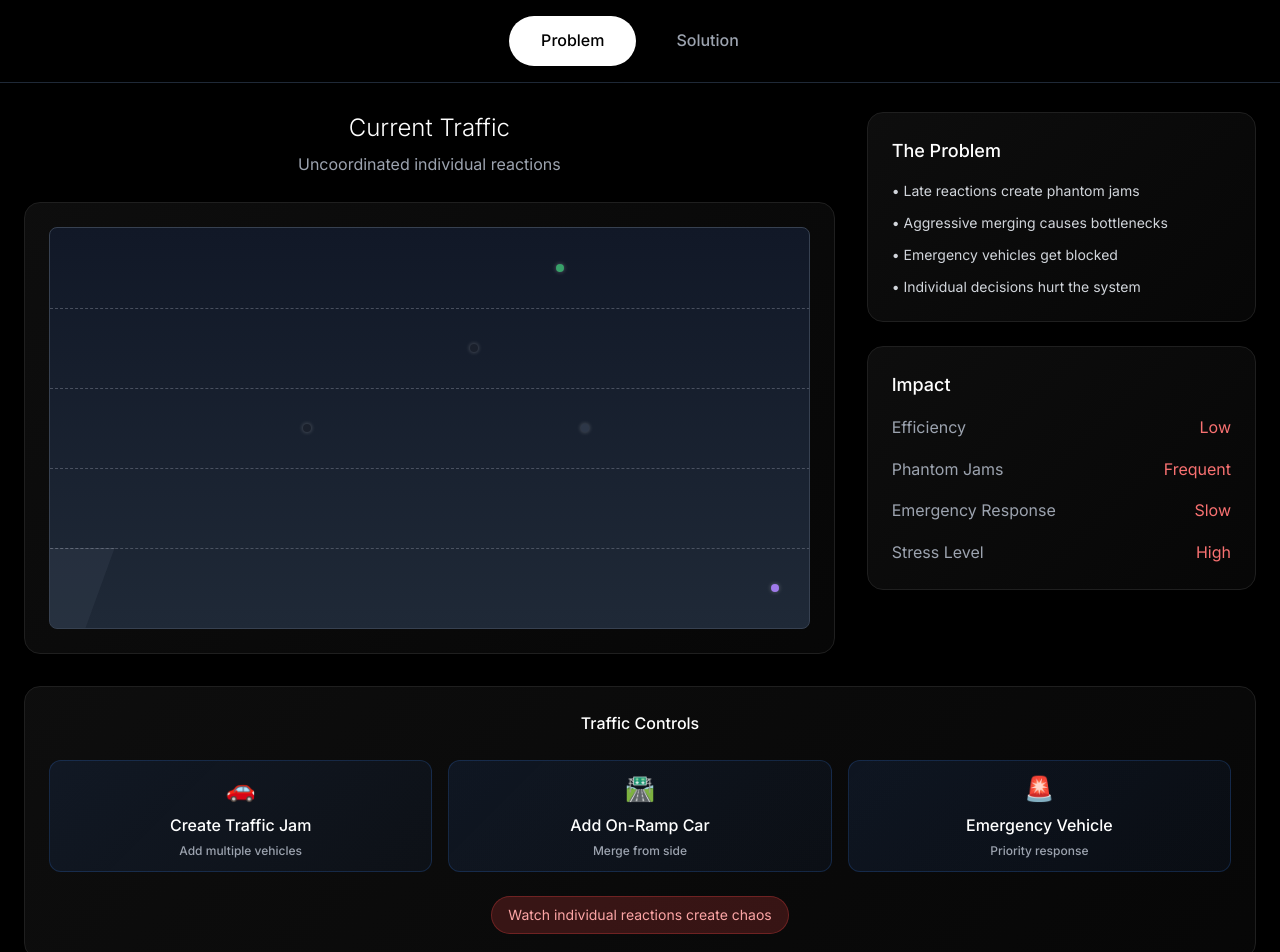
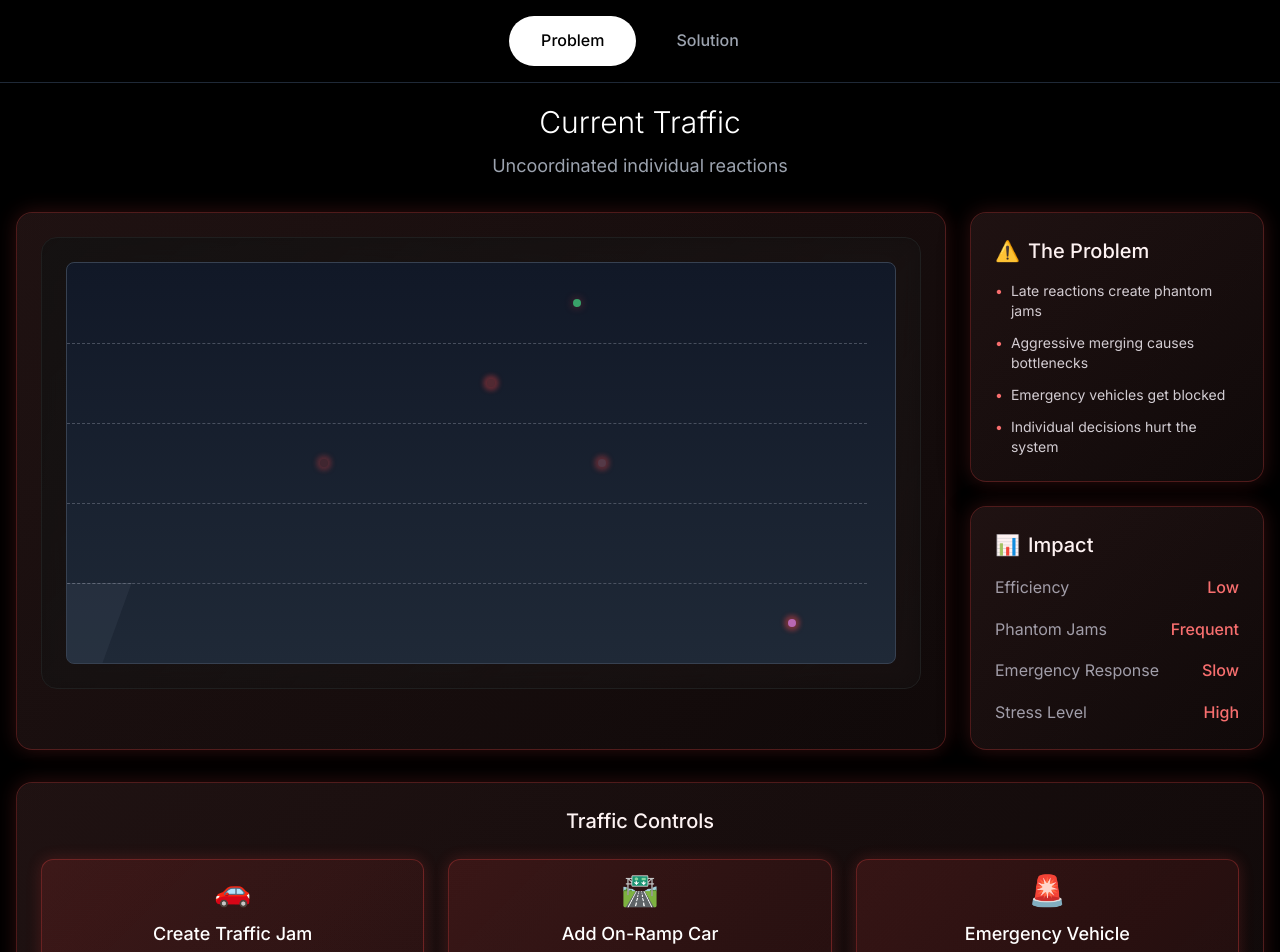
Before and after one commit to ParthivNair/portfolio-website, a Next.js app in the folder traffic/: page / in a window 1280 px wide. Shown: the top 952 px of the page. Built offline with nearby package versions, Linux system fonts and the light colour scheme.

Commit message:
making sure i dont make the same mistake as last time

```diff
--- a/traffic/src/app/globals.css
+++ b/traffic/src/app/globals.css
@@ -45,29 +45,52 @@ body {
   overflow: hidden;
 }
 
-.glow-card::before {
+/* Red glow for problem page */
+.glow-card-red {
+  background: linear-gradient(135deg, rgba(17, 17, 17, 0.8), rgba(17, 17, 17, 0.4));
+  border: 1px solid rgba(239, 68, 68, 0.3);
+  border-radius: 16px;
+  backdrop-filter: blur(10px);
+  position: relative;
+  overflow: hidden;
+  box-shadow:
+    0 0 20px rgba(239, 68, 68, 0.2),
+    0 8px 32px rgba(0, 0, 0, 0.3);
+}
+
+.glow-card-red::before {
   content: '';
   position: absolute;
   top: 0;
   left: 0;
   right: 0;
   bottom: 0;
-  background: linear-gradient(135deg, rgba(59, 130, 246, 0.05), rgba(16, 185, 129, 0.05));
-  opacity: 0;
-  transition: opacity 0.3s ease;
+  background: linear-gradient(135deg, rgba(239, 68, 68, 0.08), rgba(239, 68, 68, 0.04));
   border-radius: 16px;
 }
 
-.glow-card:hover::before {
-  opacity: 1;
+/* Green glow for solution page */
+.glow-card-green {
+  background: linear-gradient(135deg, rgba(17, 17, 17, 0.8), rgba(17, 17, 17, 0.4));
+  border: 1px solid rgba(16, 185, 129, 0.3);
+  border-radius: 16px;
+  backdrop-filter: blur(10px);
+  position: relative;
+  overflow: hidden;
+  box-shadow:
+    0 0 20px rgba(16, 185, 129, 0.2),
+    0 8px 32px rgba(0, 0, 0, 0.3);
 }
 
-.glow-card:hover {
-  transform: translateY(-2px);
-  box-shadow:
-    0 0 40px rgba(59, 130, 246, 0.15),
-    0 20px 40px rgba(0, 0, 0, 0.3);
-  border-color: rgba(59, 130, 246, 0.3);
+.glow-card-green::before {
+  content: '';
+  position: absolute;
+  top: 0;
+  left: 0;
+  right: 0;
+  bottom: 0;
+  background: linear-gradient(135deg, rgba(16, 185, 129, 0.08), rgba(16, 185, 129, 0.04));
+  border-radius: 16px;
 }
 
 .glow-button {
@@ -82,26 +105,28 @@ body {
   overflow: hidden;
 }
 
-.glow-button::before {
-  content: '';
-  position: absolute;
-  top: 0;
-  left: -100%;
-  width: 100%;
-  height: 100%;
-  background: linear-gradient(90deg, transparent, rgba(255, 255, 255, 0.1), transparent);
-  transition: left 0.5s ease;
+.glow-button-red {
+  background: linear-gradient(135deg, rgba(239, 68, 68, 0.15), rgba(239, 68, 68, 0.08));
+  border: 1px solid rgba(239, 68, 68, 0.3);
+  color: var(--text-primary);
+  padding: 12px 24px;
+  border-radius: 12px;
+  font-weight: 500;
+  position: relative;
+  overflow: hidden;
+  box-shadow: 0 0 15px rgba(239, 68, 68, 0.2);
 }
 
-.glow-button:hover::before {
-  left: 100%;
-}
-
-.glow-button:hover {
-  background: linear-gradient(135deg, rgba(59, 130, 246, 0.2), rgba(59, 130, 246, 0.1));
-  border-color: rgba(59, 130, 246, 0.4);
-  box-shadow: 0 0 20px rgba(59, 130, 246, 0.3);
-  transform: translateY(-1px);
+.glow-button-green {
+  background: linear-gradient(135deg, rgba(16, 185, 129, 0.15), rgba(16, 185, 129, 0.08));
+  border: 1px solid rgba(16, 185, 129, 0.3);
+  color: var(--text-primary);
+  padding: 12px 24px;
+  border-radius: 12px;
+  font-weight: 500;
+  position: relative;
+  overflow: hidden;
+  box-shadow: 0 0 15px rgba(16, 185, 129, 0.2);
 }
 
 .glow-button.active {
@@ -109,6 +134,22 @@ body {
   border-color: rgba(59, 130, 246, 0.5);
   box-shadow:
     0 0 20px rgba(59, 130, 246, 0.4),
+    inset 0 1px 0 rgba(255, 255, 255, 0.1);
+}
+
+.glow-button-red.active {
+  background: linear-gradient(135deg, rgba(239, 68, 68, 0.3), rgba(239, 68, 68, 0.2));
+  border-color: rgba(239, 68, 68, 0.5);
+  box-shadow:
+    0 0 20px rgba(239, 68, 68, 0.4),
+    inset 0 1px 0 rgba(255, 255, 255, 0.1);
+}
+
+.glow-button-green.active {
+  background: linear-gradient(135deg, rgba(16, 185, 129, 0.3), rgba(16, 185, 129, 0.2));
+  border-color: rgba(16, 185, 129, 0.5);
+  box-shadow:
+    0 0 20px rgba(16, 185, 129, 0.4),
     inset 0 1px 0 rgba(255, 255, 255, 0.1);
 }
 
--- a/traffic/src/components/HighwaySimulation.tsx
+++ b/traffic/src/components/HighwaySimulation.tsx
@@ -120,6 +120,7 @@ export default function HighwaySimulation({ mode }: HighwaySimulationProps) {
           // Uncoordinated behavior - react late to obstacles
           if (vehicleAhead && vehicleAhead.x - vehicle.x < 50) {
             targetSpeed = Math.max(0, vehicleAhead.speed - 1)
+            vehicle.intentSignal = { type: 'brake', strength: 0.8 }
           }
 
           // Emergency vehicle causes chaos - individual reactions
@@ -129,6 +130,7 @@ export default function HighwaySimulation({ mode }: HighwaySimulationProps) {
               // Random panic reactions
               if (Math.random() < 0.3) {
                 targetSpeed = Math.max(0, targetSpeed - 3)
+                vehicle.intentSignal = { type: 'emergency', strength: 1 }
               }
             }
           }
@@ -137,6 +139,12 @@ export default function HighwaySimulation({ mode }: HighwaySimulationProps) {
           const vehiclesInLane = newVehicles.filter(v => v.lane === vehicle.lane && v.x > vehicle.x - 200 && v.x < vehicle.x + 200)
           if (vehiclesInLane.length > 3) {
             targetSpeed = Math.max(0, targetSpeed - 1)
+            vehicle.intentSignal = { type: 'brake', strength: 0.6 }
+          }
+
+          // Random stress signals to show chaotic behavior
+          if (Math.random() < 0.1) {
+            vehicle.intentSignal = { type: 'merge', strength: 0.5 }
           }
         } else {
           // Coordinated behavior - smooth reactions
@@ -427,21 +435,24 @@ export default function HighwaySimulation({ mode }: HighwaySimulationProps) {
                     height: vehicle.isEmergency ? 12 : 8,
                     left: vehicle.x,
                     top: vehicle.y - (vehicle.isEmergency ? 6 : 4),
-                    boxShadow: vehicle.isEmergency ? '0 0 16px rgba(239, 68, 68, 0.8)' : '0 0 4px rgba(255, 255, 255, 0.3)'
+                    boxShadow: vehicle.isEmergency ? '0 0 16px rgba(239, 68, 68, 0.8)' :
+                              mode === 'problem' ? '0 0 8px rgba(239, 68, 68, 0.4)' :
+                              '0 0 8px rgba(16, 185, 129, 0.4)'
                   }}
                   initial={{ opacity: 0, scale: 0.5 }}
                   animate={{ opacity: 1, scale: 1 }}
                   exit={{ opacity: 0, scale: 0.5 }}
                   transition={{ duration: 0.2 }}
                 >
-                  {/* Intent signals for solution mode - subtle glow effect */}
-                  {mode === 'solution' && vehicle.intentSignal && (
+                  {/* Intent signals - subtle glow effect */}
+                  {vehicle.intentSignal && (
                     <div
                       className="absolute -inset-1 rounded-full animate-pulse"
                       style={{
-                        backgroundColor: vehicle.intentSignal.type === 'emergency' ? '#ef4444' :
+                        backgroundColor: mode === 'problem' ? '#ef4444' :
+                                       vehicle.intentSignal.type === 'emergency' ? '#ef4444' :
                                        vehicle.intentSignal.type === 'brake' ? '#f59e0b' : '#10b981',
-                        opacity: vehicle.intentSignal.strength * 0.3,
+                        opacity: mode === 'problem' ? vehicle.intentSignal.strength * 0.4 : vehicle.intentSignal.strength * 0.3,
                         filter: 'blur(2px)'
                       }}
                     />
--- a/traffic/src/components/ProblemView.tsx
+++ b/traffic/src/components/ProblemView.tsx
@@ -3,58 +3,82 @@ import TrafficControls from './TrafficControls'
 
 export default function ProblemView() {
   return (
-    <div className="container mx-auto px-6 py-8 max-w-7xl">
-      {/* Simulation Section */}
-      <div className="grid grid-cols-1 lg:grid-cols-3 gap-8 mb-8">
-        {/* Simulation */}
-        <div className="lg:col-span-2">
-          <div className="text-center mb-6">
-            <h2 className="text-2xl font-light text-white mb-2">Current Traffic</h2>
-            <p className="text-gray-400">Uncoordinated individual reactions</p>
+    <div className="container mx-auto px-4 py-6 max-w-7xl">
+      {/* Header Section */}
+      <div className="text-center mb-8">
+        <h1 className="text-3xl font-light text-white mb-3">Current Traffic</h1>
+        <p className="text-gray-400 text-lg">Uncoordinated individual reactions</p>
+      </div>
+
+      {/* Main Content Grid */}
+      <div className="grid grid-cols-1 xl:grid-cols-4 gap-6 mb-8">
+        {/* Simulation - Takes up more space */}
+        <div className="xl:col-span-3">
+          <div className="glow-card-red p-6 h-full">
+            <HighwaySimulation mode="problem" />
           </div>
-          <HighwaySimulation mode="problem" />
         </div>
 
-        {/* Description & Metrics */}
-        <div className="space-y-6">
-          {/* Description */}
-          <div className="glow-card p-6">
-            <h3 className="text-lg font-medium text-white mb-4">The Problem</h3>
+        {/* Side Panel - Problem Details */}
+        <div className="xl:col-span-1 space-y-6">
+          {/* Problem Description */}
+          <div className="glow-card-red p-6">
+            <h3 className="text-xl font-medium text-white mb-4 flex items-center">
+              <span className="text-red-400 mr-2">⚠️</span>
+              The Problem
+            </h3>
             <div className="space-y-3 text-sm text-gray-300">
-              <p>• Late reactions create phantom jams</p>
-              <p>• Aggressive merging causes bottlenecks</p>
-              <p>• Emergency vehicles get blocked</p>
-              <p>• Individual decisions hurt the system</p>
+              <div className="flex items-start">
+                <span className="text-red-400 mr-2">•</span>
+                <span>Late reactions create phantom jams</span>
+              </div>
+              <div className="flex items-start">
+                <span className="text-red-400 mr-2">•</span>
+                <span>Aggressive merging causes bottlenecks</span>
+              </div>
+              <div className="flex items-start">
+                <span className="text-red-400 mr-2">•</span>
+                <span>Emergency vehicles get blocked</span>
+              </div>
+              <div className="flex items-start">
+                <span className="text-red-400 mr-2">•</span>
+                <span>Individual decisions hurt the system</span>
+              </div>
             </div>
           </div>
 
-          {/* Metrics */}
-          <div className="glow-card p-6">
-            <h3 className="text-lg font-medium text-white mb-4">Impact</h3>
+          {/* Impact Metrics */}
+          <div className="glow-card-red p-6">
+            <h3 className="text-xl font-medium text-white mb-4 flex items-center">
+              <span className="text-red-400 mr-2">📊</span>
+              Impact
+            </h3>
             <div className="space-y-4">
-              <div className="flex justify-between">
+              <div className="flex justify-between items-center">
                 <span className="text-gray-400">Efficiency</span>
-                <span className="text-red-400">Low</span>
+                <span className="text-red-400 font-medium">Low</span>
               </div>
-              <div className="flex justify-between">
+              <div className="flex justify-between items-center">
                 <span className="text-gray-400">Phantom Jams</span>
-                <span className="text-red-400">Frequent</span>
+                <span className="text-red-400 font-medium">Frequent</span>
               </div>
-              <div className="flex justify-between">
+              <div className="flex justify-between items-center">
                 <span className="text-gray-400">Emergency Response</span>
-                <span className="text-red-400">Slow</span>
+                <span className="text-red-400 font-medium">Slow</span>
               </div>
-              <div className="flex justify-between">
+              <div className="flex justify-between items-center">
                 <span className="text-gray-400">Stress Level</span>
-                <span className="text-red-400">High</span>
+                <span className="text-red-400 font-medium">High</span>
               </div>
             </div>
           </div>
         </div>
       </div>
 
-      {/* Controls */}
-      <TrafficControls mode="problem" />
+      {/* Traffic Controls Section */}
+      <div className="mt-8">
+        <TrafficControls mode="problem" />
+      </div>
     </div>
   )
 }
--- a/traffic/src/components/TrafficControls.tsx
+++ b/traffic/src/components/TrafficControls.tsx
@@ -18,49 +18,56 @@ export default function TrafficControls({ mode }: TrafficControlsProps) {
     }, 2000)
   }
 
+  const cardClass = mode === 'problem' ? 'glow-card-red' : 'glow-card-green'
+  const buttonClass = mode === 'problem' ? 'glow-button-red' : 'glow-button-green'
+
   return (
-    <div className="glow-card p-6">
-      <h3 className="text-white font-medium mb-6 text-center">Traffic Controls</h3>
+    <div className={`${cardClass} p-6`}>
+      <h3 className="text-white font-medium mb-6 text-center text-xl">Traffic Controls</h3>
 
-      <div className="grid grid-cols-1 md:grid-cols-3 gap-4">
+      <div className="grid grid-cols-1 md:grid-cols-3 gap-6">
         <button
           onClick={() => handleControl('jam')}
-          className={`glow-button p-4 text-center ${
-            activeControl === 'jam' ? 'bg-orange-500/30 border-orange-500/50' : 'bg-orange-500/20 border-orange-500/30 hover:bg-orange-500/30'
+          className={`${buttonClass} p-6 text-center transition-all duration-300 ${
+            activeControl === 'jam' ? 'active' : ''
           }`}
         >
-          <div className="text-2xl mb-2">🚗</div>
-          <div className="font-medium">Create Traffic Jam</div>
-          <div className="text-xs text-gray-400 mt-1">Add multiple vehicles</div>
+          <div className="text-3xl mb-3">🚗</div>
+          <div className="font-medium text-lg mb-2">Create Traffic Jam</div>
+          <div className="text-sm text-gray-400">Add multiple vehicles</div>
         </button>
 
         <button
           onClick={() => handleControl('onramp')}
-          className={`glow-button p-4 text-center ${
-            activeControl === 'onramp' ? 'bg-blue-500/30 border-blue-500/50' : 'bg-blue-500/20 border-blue-500/30 hover:bg-blue-500/30'
+          className={`${buttonClass} p-6 text-center transition-all duration-300 ${
+            activeControl === 'onramp' ? 'active' : ''
           }`}
         >
-          <div className="text-2xl mb-2">🛣️</div>
-          <div className="font-medium">Add On-Ramp Car</div>
-          <div className="text-xs text-gray-400 mt-1">Merge from side</div>
+          <div className="text-3xl mb-3">🛣️</div>
+          <div className="font-medium text-lg mb-2">Add On-Ramp Car</div>
+          <div className="text-sm text-gray-400">Merge from side</div>
         </button>
 
         <button
           onClick={() => handleControl('emergency')}
-          className={`glow-button p-4 text-center ${
-            activeControl === 'emergency' ? 'bg-red-500/30 border-red-500/50' : 'bg-red-500/20 border-red-500/30 hover:bg-red-500/30'
+          className={`${buttonClass} p-6 text-center transition-all duration-300 ${
+            activeControl === 'emergency' ? 'active' : ''
           }`}
         >
-          <div className="text-2xl mb-2">🚨</div>
-          <div className="font-medium">Emergency Vehicle</div>
-          <div className="text-xs text-gray-400 mt-1">Priority response</div>
+          <div className="text-3xl mb-3">🚨</div>
+          <div className="font-medium text-lg mb-2">Emergency Vehicle</div>
+          <div className="text-sm text-gray-400">Priority response</div>
         </button>
       </div>
 
       {/* Active control indicator */}
       {activeControl && (
-        <div className="mt-4 text-center">
-          <div className="inline-block px-4 py-2 rounded-full bg-gray-800 text-gray-300 text-sm">
+        <div className="mt-6 text-center">
+          <div className={`inline-block px-6 py-3 rounded-full text-sm font-medium ${
+            mode === 'problem'
+              ? 'bg-red-500/20 border border-red-500/30 text-red-300'
+              : 'bg-green-500/20 border border-green-500/30 text-green-300'
+          }`}>
             {activeControl === 'jam' && '🚗 Creating traffic jam...'}
             {activeControl === 'onramp' && '🛣️ Adding on-ramp vehicle...'}
             {activeControl === 'emergency' && '🚨 Dispatching emergency vehicle...'}
@@ -69,8 +76,8 @@ export default function TrafficControls({ mode }: TrafficControlsProps) {
       )}
 
       {/* Mode-specific note */}
-      <div className="mt-6 text-center">
-        <div className={`inline-block px-4 py-2 rounded-full text-sm ${
+      <div className="mt-8 text-center">
+        <div className={`inline-block px-6 py-3 rounded-full text-sm font-medium ${
           mode === 'problem'
             ? 'bg-red-500/20 border border-red-500/30 text-red-300'
             : 'bg-green-500/20 border border-green-500/30 text-green-300'
```
Also changed, not shown: traffic/src/components/SolutionView.tsx (+55 -31 lines).
